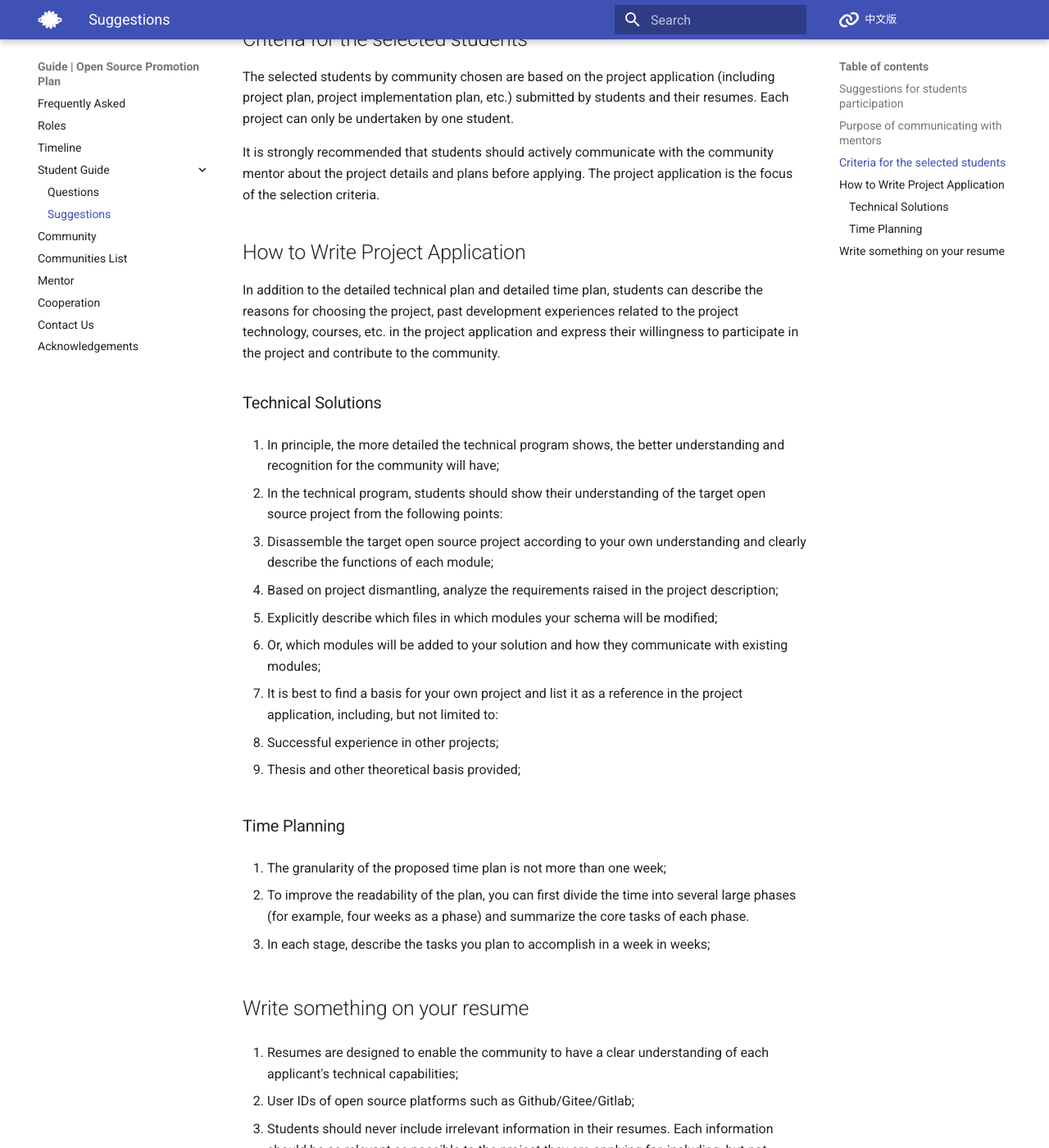
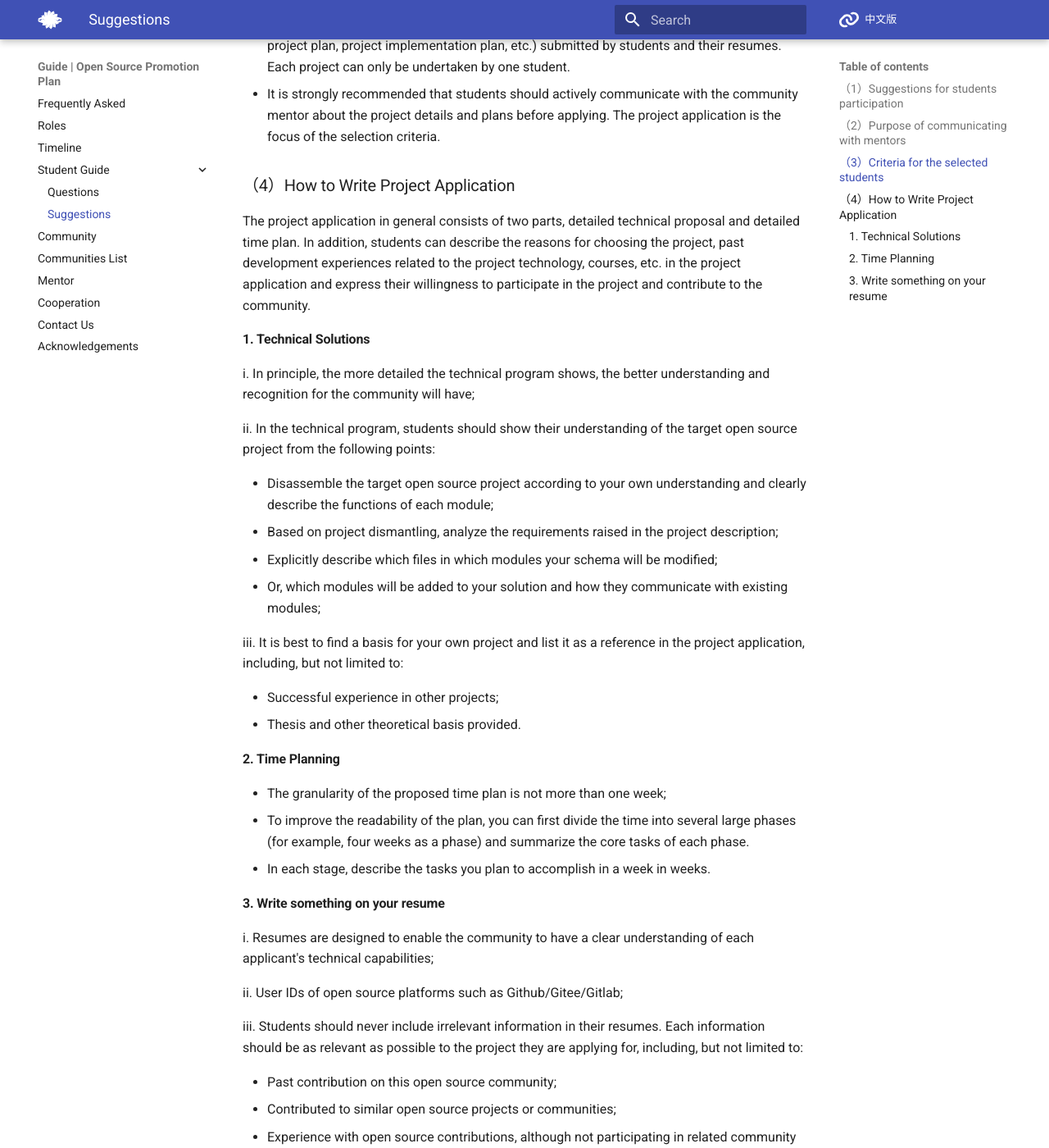
Before and after one commit to summer-ospp/help-en, an MkDocs documentation site: the page built from docs/proj_apply.md, in a window 1280 px wide and 1400 px high, scrolled down 1423 px. Shown: the whole window at 82% size. Built offline with MkDocs 1.6.1 and Material for MkDocs 9.7.7, drawn with Linux system fonts in a browser that asks for light colours; comment, search, counter and statistics services are not loaded; some of the changed text lies outside the part shown.

Commit message:
Update proj_apply.md

```diff
--- a/docs/proj_apply.md
+++ b/docs/proj_apply.md
@@ -1,91 +1,82 @@
 # Project Application Recommendations
 
-## Suggestions for students participation
 
-1. Read the information and help provided in this document in detail, and the organizing committee will try our best to write the contents considered in this help document.
 
-2. Confirm your schedule to ensure that you can participate in the project at least 30 hours a week.
+### （1）Suggestions for students participation
 
-3. It is vital to devote the open source project with personal initiative. We hope that students can find solutions by themselves before contacting us. At least read the student guide, key issues as well as timeline, etc.
+- Read the information and help provided in this document in detail, and the organizing committee will try our best to write the contents considered in this help document.
+- Confirm your schedule to ensure that you can participate in the project at least 30 hours a week.
+- It is vital to devote the open source project with personal initiative. We hope that students can find solutions by themselves before contacting us. At least read the student guide, key issues as well as timeline, etc.
+- Before participating in open source projects, please sort out your professional skills, interested technologies, interested programming languages, etc., which are conducive to the selection of appropriate projects.
+- Carefully check the community's documents, not only the list of projects provided by the community, but also be familiar with the community's participation methods, communication channels, community software design documents and community open source repository, etc.
+- Focusing on 1-2 communities of interest, applying for multiple communities will reduce the probability of being selected.
+- Carefully prepare the project application. No matter which school or major you come from, the quality of the project application is the main factor to be selected.
+- Read the requirements of the application carefully to ensure that the application materials submitted meet the requirements of the organizing committee, including project application, identity certificate, etc.
+- The order of application will not affect whether it is selected or not. The organizing committee will sort out the application materials together after the deadline and transfer them to the corresponding community for review.
+- However, please do not submit on the last day to avoid not being familiar with the application process, such as lack of application materials, network and other problems, resulting in unable to complete the application within the specified time. The organizing committee will collect applications in strict accordance with the deadline, and applications submitted late will not be accepted.
+- Students should abide by the relevant norms of the corresponding community to contribute to the development.
 
-4. Before participating in open source projects, please sort out your professional skills, interested technologies, interested programming languages, etc., which are conducive to the selection of appropriate projects.
 
-5. Carefully check the community's documents, not only the list of projects provided by the community, but also be familiar with the community's participation methods, communication channels, community software design documents and community open source repository, etc.
 
-6. Focusing on 1-2 communities of interest, applying for multiple communities will reduce the probability of being selected.
-
-7. Carefully prepare the project application. No matter which school or major you come from, the quality of the project application is the main factor to be selected.
-
-8. Read the requirements of the application carefully to ensure that the application materials submitted meet the requirements of the organizing committee, including project application, identity certificate, etc.
-
-9. The order of application will not affect whether it is selected or not. The organizing committee will sort out the application materials together after the deadline and transfer them to the corresponding community for review.
-
-10. However, please do not submit on the last day to avoid not being familiar with the application process, such as lack of application materials, network and other problems, resulting in unable to complete the application within the specified time. The organizing committee will collect applications in strict accordance with the deadline, and applications submitted late will not be accepted.
-
-11. Students should abide by the relevant norms of the corresponding community to contribute to the development.
-
-## Purpose of communicating with mentors
+### （2）Purpose of communicating with mentors
 
 Communication with mentor is a vital link, in which students can obtain the following benefits:
 
 - Answer questions and embrace a comprehensive understanding of open source projects;
+- Refine the plan so that students can communicate their solutions with their mentors, and learn from them to improve feasibility;
+- Demonstrating good communication skills will also help to improve students' chances of being selected.
 
-- Refine the plan so that students can communicate their solutions with their mentors, and learn from them to improve feasibility;
 
-- Demonstarting good communication skills will also help to improve students'chances of being selected;
 
-## Criteria for the selected students
+### （3）Criteria for the selected students
 
-The selected students by community chosen are based on the project application (including project plan, project implementation plan, etc.) submitted by students and their resumes. Each project can only be undertaken by one student.
+- The selected students by community chosen are based on the project application (including project plan, project implementation plan, etc.) submitted by students and their resumes. Each project can only be undertaken by one student.
+- It is strongly recommended that students should actively communicate with the community mentor about the project details and plans before applying. The project application is the focus of the selection criteria.
 
-It is strongly recommended that students should actively communicate with the community mentor about the project details and plans before applying. The project application is the focus of the selection criteria.
 
-## How to Write Project Application
 
-In addition to the detailed technical plan and detailed time plan, students can describe the reasons for choosing the project, past development experiences related to the project technology, courses, etc. in the project application and express their willingness to participate in the project and contribute to the community.
+### （4）How to Write Project Application
 
-### Technical Solutions
+The project application in general consists of two parts, detailed technical proposal and detailed time plan. In addition, students can describe the reasons for choosing the project, past development experiences related to the project technology, courses, etc. in the project application and express their willingness to participate in the project and contribute to the community.
 
-1. In principle, the more detailed the technical program shows, the better understanding and recognition for the community will have;
 
-2. In the technical program, students should show their understanding of the target open source project from the following points:
 
-   - Disassemble the target open source project according to your own understanding and clearly describe the functions of each module;
+#### 1. Technical Solutions
 
-   - Based on project dismantling, analyze the requirements raised in the project description;
+i. In principle, the more detailed the technical program shows, the better understanding and recognition for the community will have;
 
-   - Explicitly describe which files in which modules your schema will be modified;
+ii. In the technical program, students should show their understanding of the target open source project from the following points:
 
-   - Or, which modules will be added to your solution and how they communicate with existing modules;
+  - Disassemble the target open source project according to your own understanding and clearly describe the functions of each module;
+  - Based on project dismantling, analyze the requirements raised in the project description;
+  - Explicitly describe which files in which modules your schema will be modified;
+  - Or, which modules will be added to your solution and how they communicate with existing modules;
 
-3. It is best to find a basis for your own project and list it as a reference in the project application, including, but not limited to:
+iii. It is best to find a basis for your own project and list it as a reference in the project application, including, but not limited to:
 
-   - Successful experience in other projects;
+  - Successful experience in other projects;
+  - Thesis and other theoretical basis provided.
 
-   - Thesis and other theoretical basis provided;
 
-### Time Planning
 
-1. The granularity of the proposed time plan is not more than one week;
+#### 2. Time Planning
 
-2. To improve the readability of the plan, you can first divide the time into several large phases (for example, four weeks as a phase) and summarize the core tasks of each phase.
+- The granularity of the proposed time plan is not more than one week;
+- To improve the readability of the plan, you can first divide the time into several large phases (for example, four weeks as a phase) and summarize the core tasks of each phase.
+- In each stage, describe the tasks you plan to accomplish in a week in weeks.
 
-3. In each stage, describe the tasks you plan to accomplish in a week in weeks;
 
-## Write something on your resume
 
-1. Resumes are designed to enable the community to have a clear understanding of each applicant's technical capabilities;
+#### 3. Write something on your resume
 
-2. User IDs of open source platforms such as Github/Gitee/Gitlab;
+i. Resumes are designed to enable the community to have a clear understanding of each applicant's technical capabilities;
 
-3. Students should never include irrelevant information in their resumes. Each information should be as relevant as possible to the project they are applying for, including, but not limited to:
+ii. User IDs of open source platforms such as Github/Gitee/Gitlab;
+
+iii. Students should never include irrelevant information in their resumes. Each information should be as relevant as possible to the project they are applying for, including, but not limited to:
 
   - Past contribution on this open source community;
-
-  - Contributed to similar open source projects or communities;
-
-  - Experience with open source contributions, although not participating in related community contributions;
-
-  - Not involved in open source, but have experience in developing similar functional software;
-
-  - If you have no experience at all, you should emphasize your mastery of using the technology stack in the community and demonstrate your learning ability.
+- Contributed to similar open source projects or communities;
+- Experience with open source contributions, although not participating in related community contributions;
+- Not involved in open source, but have experience in developing similar functional software;
+- If you have no experience at all, you should emphasize your mastery of using the technology stack in the community and demonstrate your learning ability.
```
